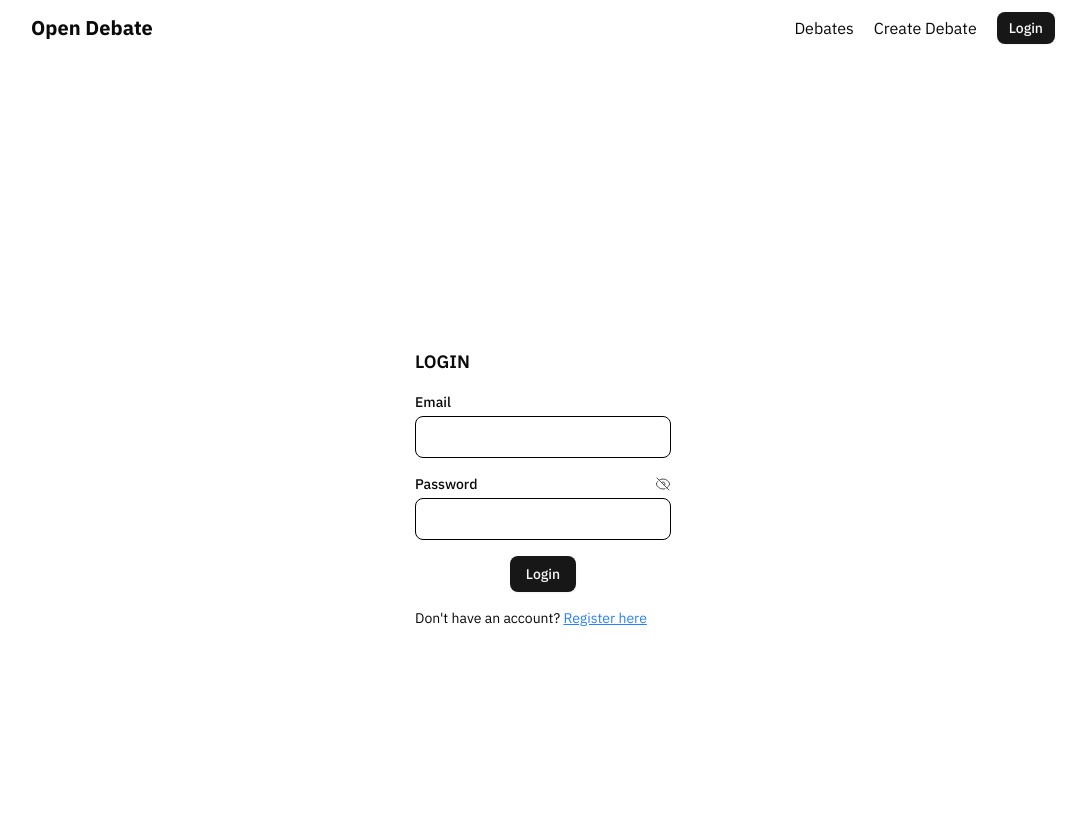
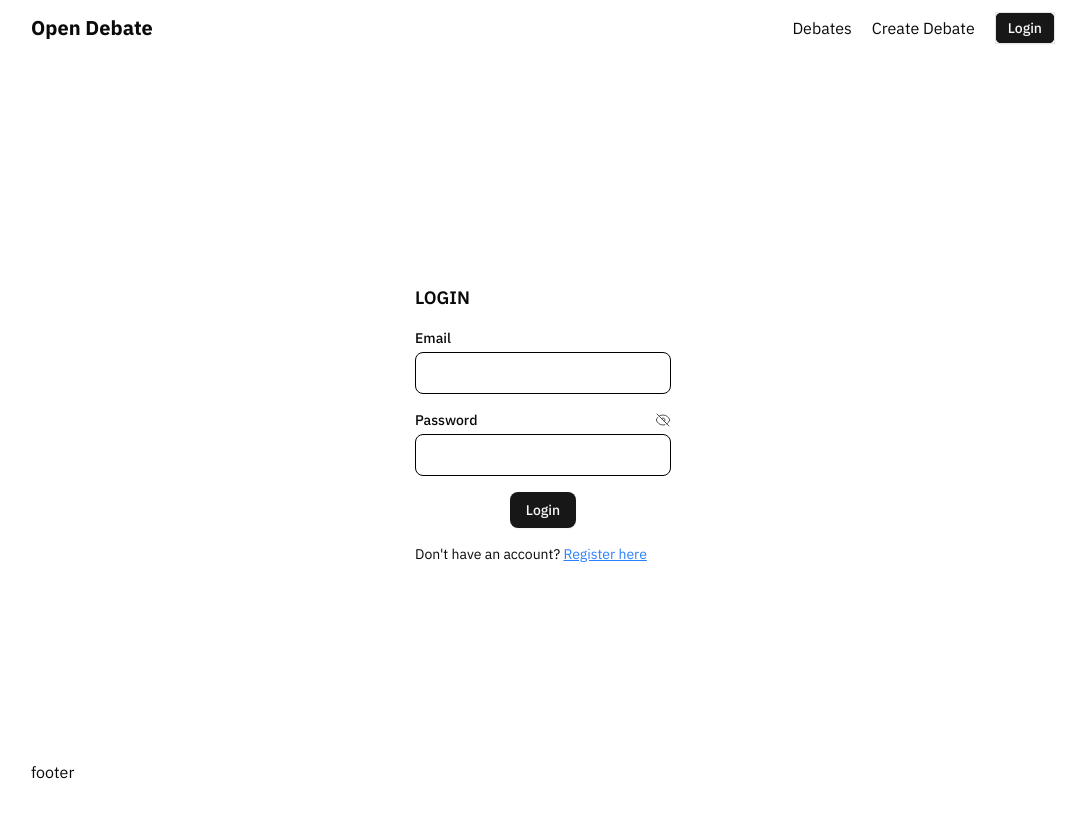
Before and after one commit to jamshed-uddin/debate-platform-client, a Next.js app: page /login in a window 1280 px wide. Shown: the top 816 px of the page, without its empty margins (97-1183 px from the left). Built offline with nearby package versions, Linux system fonts and the light colour scheme; no server answers.

Commit message:
styles: layout flex box re arranged

```diff
--- a/src/app/(auth)/login/page.tsx
+++ b/src/app/(auth)/login/page.tsx
@@ -9,12 +9,10 @@ export const metadata: Metadata = {
 
 const Login = async () => {
   return (
-    <div className="h-screen ">
-      <div className="h-full flex items-center justify-center">
-        <Suspense>
-          <LoginForm />
-        </Suspense>
-      </div>
+    <div className="flex-grow flex items-center justify-center ">
+      <Suspense>
+        <LoginForm />
+      </Suspense>
     </div>
   );
 };
--- a/src/app/layout.tsx
+++ b/src/app/layout.tsx
@@ -1,5 +1,5 @@
 import type { Metadata } from "next";
-import { Geist, Geist_Mono, IBM_Plex_Sans } from "next/font/google";
+import { IBM_Plex_Sans } from "next/font/google";
 import "./globals.css";
 import Navbar from "@/components/Navbar";
 import SetToken from "@/components/SetToken";
@@ -24,13 +24,14 @@ export default function RootLayout({
   return (
     <html lang="en">
       <body
-        className={` ${ibmPlex.className} antialiased lg:max-w-[100rem] lg:mx-auto mx-2 min-h-screen bg-white lg:ml-32 lg:mr-32`}
+        className={` ${ibmPlex.className} antialiased lg:max-w-[100rem] lg:mx-auto mx-2 min-h-screen bg-white lg:ml-32 lg:mr-32 flex flex-col`}
       >
         <StoreProvider>
           <SessionProvider>
             <SetToken />
-            <Navbar />
-            <main className="mt-8">{children}</main>
+            <Navbar className="" />
+            <main className="mt-8  flex-grow flex flex-col ">{children}</main>
+            <footer className="h-10">footer</footer>
           </SessionProvider>
         </StoreProvider>
       </body>
--- /dev/null
+++ b/src/components/AccountMenu.tsx
@@ -0,0 +1,40 @@
+"use client";
+
+import * as React from "react";
+
+import { Button } from "@/components/ui/button";
+import {
+  DropdownMenu,
+  DropdownMenuContent,
+  DropdownMenuItem,
+  DropdownMenuTrigger,
+} from "@/components/ui/dropdown-menu";
+import { ChevronDownIcon } from "@heroicons/react/24/outline";
+import clsx from "clsx";
+import Link from "next/link";
+import LogoutButton from "./LogoutButton";
+
+const AccountMenu = () => {
+  return (
+    <DropdownMenu>
+      <DropdownMenuTrigger asChild>
+        <Button size={"sm"}>
+          <span className="">Account</span>
+          <ChevronDownIcon className={clsx("w-4 h-4")} />
+        </Button>
+      </DropdownMenuTrigger>
+      <DropdownMenuContent align="end">
+        <DropdownMenuItem>
+          <Link href={"/settings"} className="w-full">
+            Settings
+          </Link>
+        </DropdownMenuItem>
+        <DropdownMenuItem>
+          <LogoutButton />
+        </DropdownMenuItem>
+      </DropdownMenuContent>
+    </DropdownMenu>
+  );
+};
+
+export default AccountMenu;
--- a/src/components/Hero.tsx
+++ b/src/components/Hero.tsx
@@ -6,8 +6,8 @@ const Hero = () => {
   return (
     <div className="h-[70vh] flex items-center ">
       <div className="">
-        <h1 className="text-6xl font-bold">Open Debate:</h1>
-        <h1 className="text-6xl font-bold">
+        <h1 className="text-5xl lg:text-6xl font-bold">Open Debate:</h1>
+        <h1 className="text-5xl lg:text-6xl font-bold">
           Space for thoughtful disagreement
         </h1>
         <Link href={"/debates"} className="text-xl mt-7 block underline">
--- a/src/components/JoinLeaveMenu.tsx
+++ b/src/components/JoinLeaveMenu.tsx
@@ -2,7 +2,7 @@
 
 import { DebateType } from "@/lib/definition";
 import { useSession } from "next-auth/react";
-import React, { useState } from "react";
+import React, { useEffect, useState } from "react";
 import { Button } from "./ui/button";
 import { hasJoinedDebate } from "@/lib/hasJoinedDebate";
 import ModalClient from "./ModalClient";
@@ -13,7 +13,14 @@ import {
 
 const JoinLeaveMenu = ({ debate }: { debate: DebateType }) => {
   const session = useSession();
+  const [hasJoin, setHasJoin] = useState<null | boolean>(null);
   const [action, setAction] = useState("");
+  useEffect(() => {
+    if (!session?.data?.user._id || !debate?.participants) {
+      return;
+    }
+    setHasJoin(hasJoinedDebate(debate?.participants, session?.data?.user._id));
+  }, [debate?.participants, session?.data?.user._id]);
   const [addParticipant, { isLoading: addParticipantLoading }] =
     useAddParticipantMutation();
   const [removeParticipant, { isLoading }] = useRemoveParticipantsMutation();
@@ -27,6 +34,7 @@ const JoinLeaveMenu = ({ debate }: { debate: DebateType }) => {
         side,
       }).unwrap();
       closeModal();
+      setHasJoin(true);
       console.log(res);
     } catch (error) {
       console.log(error);
@@ -37,12 +45,14 @@ const JoinLeaveMenu = ({ debate }: { debate: DebateType }) => {
     try {
       const res = await removeParticipant(debate?._id).unwrap();
       console.log(res);
+      setHasJoin(false);
       closeModal();
     } catch (error) {
       console.log(error);
     }
   };
 
+  console.log(hasJoin);
   return (
     <div>
       {!!action && (
@@ -102,7 +112,9 @@ const JoinLeaveMenu = ({ debate }: { debate: DebateType }) => {
           )}
         </ModalClient>
       )}
-      {/* {hasJoinedDebate(debate?.participants, session?.data?.user._id) ? ( */}
+      {hasJoin === null ? (
+        <div></div>
+      ) : hasJoin !== null && hasJoin === true ? (
         <Button
           variant={"destructive"}
           size={"sm"}
@@ -110,11 +122,11 @@ const JoinLeaveMenu = ({ debate }: { debate: DebateType }) => {
         >
           Leave
         </Button>
-      {/* ) : ( */}
+      ) : (
         <Button size={"sm"} onClick={() => setAction("join")}>
           Join
         </Button>
-      {/* )} */}
+      )}
     </div>
   );
 };
--- a/src/components/Menu.tsx
+++ b/src/components/MobileMenu.tsx
@@ -14,27 +14,28 @@ import clsx from "clsx";
 import Link from "next/link";
 import LogoutButton from "./LogoutButton";
 
-export function Menu() {
+export function MobileMenu({ isAuthenticated }: { isAuthenticated: boolean }) {
   return (
     <DropdownMenu>
       <DropdownMenuTrigger asChild>
         <Button size={"sm"}>
-          <span className="lg:hidden">Menu</span>
-          <span className="hidden lg:block">Account</span>
+          <span className="">Menu</span>
           <ChevronDownIcon className={clsx("w-4 h-4")} />
         </Button>
       </DropdownMenuTrigger>
       <DropdownMenuContent align="end">
-        <DropdownMenuItem className="lg:hidden">
-          <Link href={"/create-debates"} className="w-full">
+        <DropdownMenuItem className="">
+          <Link href={"/create-debate"} className="w-full">
             Create debate
           </Link>
         </DropdownMenuItem>
-        <DropdownMenuItem className="lg:hidden">
+        <DropdownMenuItem className="">
           <Link href={"/debates"} className="w-full">
             Debates
           </Link>
         </DropdownMenuItem>
+        {isAuthenticated ? (
+          <>
             <DropdownMenuItem>
               <Link href={"/settings"} className="w-full">
                 Settings
@@ -43,6 +44,14 @@ export function Menu() {
             <DropdownMenuItem>
               <LogoutButton />
             </DropdownMenuItem>
+          </>
+        ) : (
+          <DropdownMenuItem className="">
+            <Link href={"/login"} className="w-full">
+              Login
+            </Link>
+          </DropdownMenuItem>
+        )}
       </DropdownMenuContent>
     </DropdownMenu>
   );
--- a/src/components/Navbar.tsx
+++ b/src/components/Navbar.tsx
@@ -1,14 +1,16 @@
 import Link from "next/link";
 import React from "react";
-import { Menu } from "./Menu";
+import { MobileMenu } from "./MobileMenu";
 import { auth } from "@/auth";
 import { Button } from "./ui/button";
+import AccountMenu from "./AccountMenu";
+import { cn } from "@/lib/utils";
 
-const Navbar = async () => {
+const Navbar = async ({ className }: { className?: string }) => {
   const session = await auth();
 
   return (
-    <nav className="py-3 ">
+    <nav className={cn("py-3", className)}>
       <ul className="flex gap-5 items-center">
         <li className="flex-1">
           <Link href={"/"} className="text-xl font-bold">
@@ -24,13 +26,23 @@ const Navbar = async () => {
             <Link href={"/create-debate"}>Create Debate</Link>
           </li>
         </ul>
-        {session?.user ? (
-          <Menu />
-        ) : (
-          <Button size={"sm"}>
-            <Link href={"/login"}>Login</Link>
-          </Button>
-        )}
+        <div className="hidden lg:block">
+          {session?.user ? (
+            <AccountMenu />
+          ) : (
+            <Button className="p-0" size={"sm"}>
+              <Link
+                href={"/login"}
+                className="h-full w-full border px-3 flex items-center"
+              >
+                Login
+              </Link>
+            </Button>
+          )}
+        </div>
+        <div className="lg:hidden">
+          <MobileMenu isAuthenticated={!!session?.user} />
+        </div>
       </ul>
     </nav>
   );
--- a/src/middleware.ts
+++ b/src/middleware.ts
@@ -2,7 +2,7 @@ import { NextRequest, NextResponse } from "next/server";
 import { auth } from "./auth";
 
 const authRoutes = ["/login", "/register"];
-const privateRoutes = ["/add-debate", "/edit-debate"];
+const privateRoutes = ["/create-debate", "/edit-debate"];
 
 export async function middleware(req: NextRequest) {
   const session = await auth();
```
Lines whose indentation alone changed are shown as unchanged.
